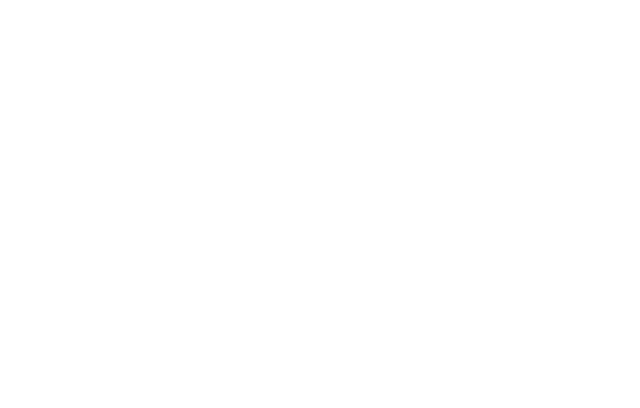
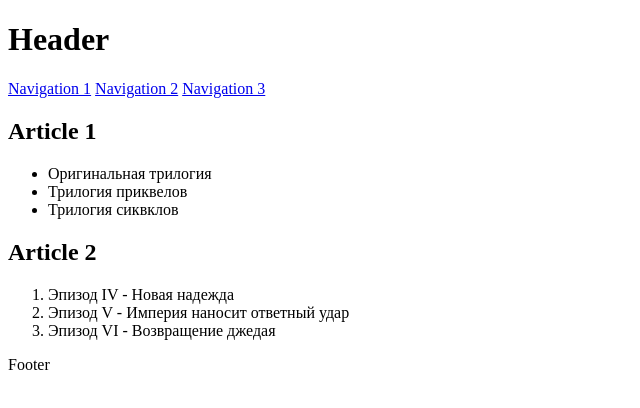
Before and after one commit to js-tasks-ru/htmlcss-20211021_darak-ltd, a website: page 02-dz0/01-semantic-mockup/solution.html in a window 1280 px wide. Shown: the whole page, without its empty margins (0-640 px from the left). Drawn offline with Linux system fonts and the light colour scheme.

Commit message:
feat: добавляет семантическую разметку и текстовое содержание

```diff
--- a/02-dz0/01-semantic-mockup/solution.html
+++ b/02-dz0/01-semantic-mockup/solution.html
@@ -1,4 +1,40 @@
 <!DOCTYPE html>
 <html lang="ru">
-    <!-- Ваше решение -->
+    <head>
+        <meta charset="UTF-8">
+        <title> Проба разметки</title>
+    </head>
+    <body class="root">
+        <div class="page">
+            <header class="header">
+                <h1 class="header__title">Header</h1>
+                <nav class="header__nav">
+                    <a class="header__nav-link" href="#">Navigation 1</a>
+                    <a class="header__nav-link" href="#">Navigation 2</a>
+                    <a class="header__nav-link" href="#">Navigation 3</a>
+                </nav>
+            </header>
+            <main class="content">
+                <article class="content__article article">
+                    <h1 class="article__title">Article 1</h1>
+                    <ul class="article__list">
+                        <li class="article__item">Оригинальная трилогия</li>
+                        <li class="article__item">Трилогия приквелов</li>
+                        <li class="article__item">Трилогия сиквклов</li>
+                    </ul>
+                </article>
+                <article class="content__article article">
+                    <h1 class="article__title">Article 2</h1>
+                    <ol class="article__list">
+                        <li class="article__item">Эпизод IV - Новая надежда</li>
+                        <li class="article__item">Эпизод V - Империя наносит ответный удар</li>
+                        <li class="article__item">Эпизод VI - Возвращение джедая</li>
+                    </ol>
+                </article>
+                <footer class="footer">
+                    <p class="footer__text">Footer</p>
+                </footer>
+            </main>
+        </div>
+    </body>
 </html>
```
